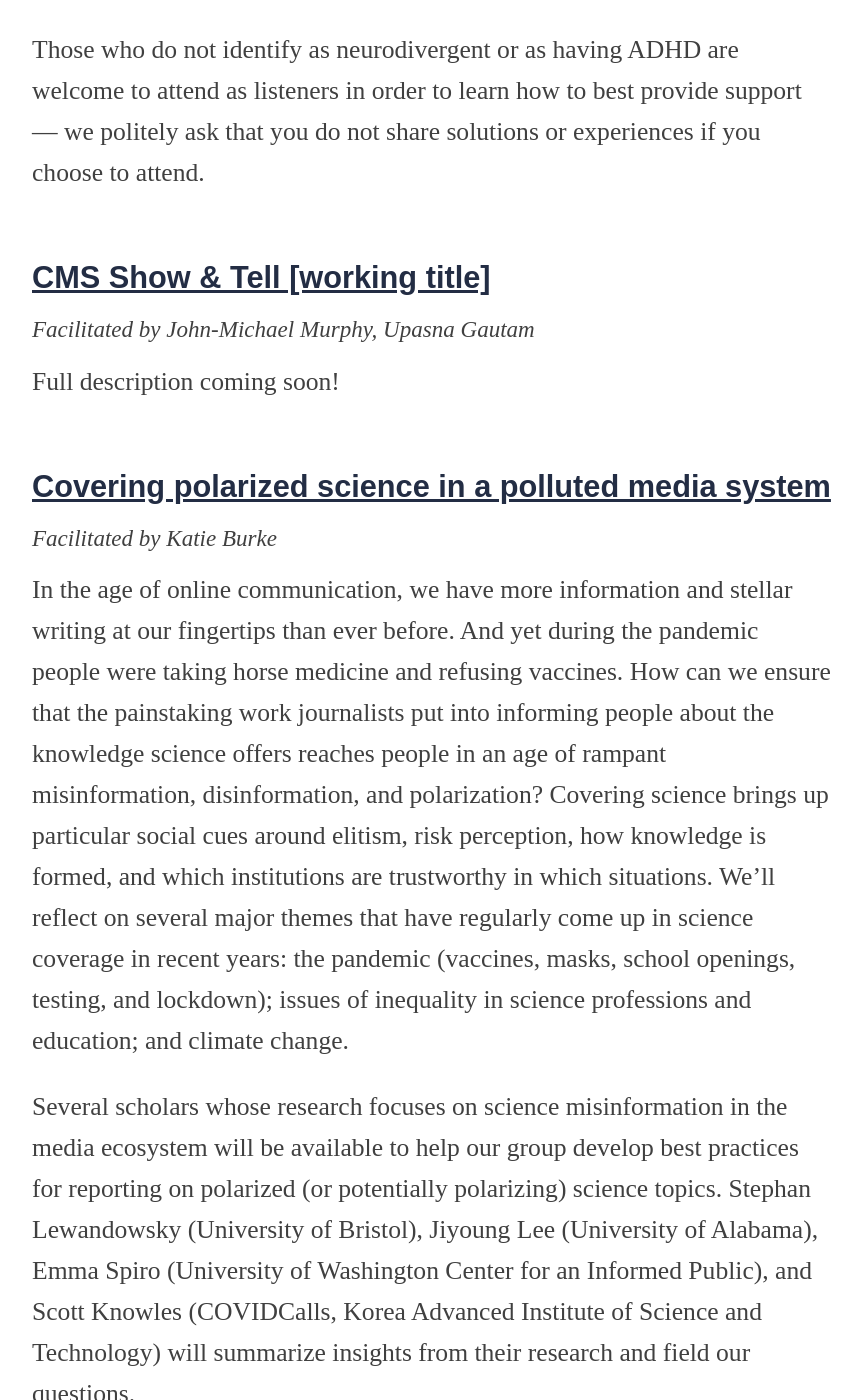
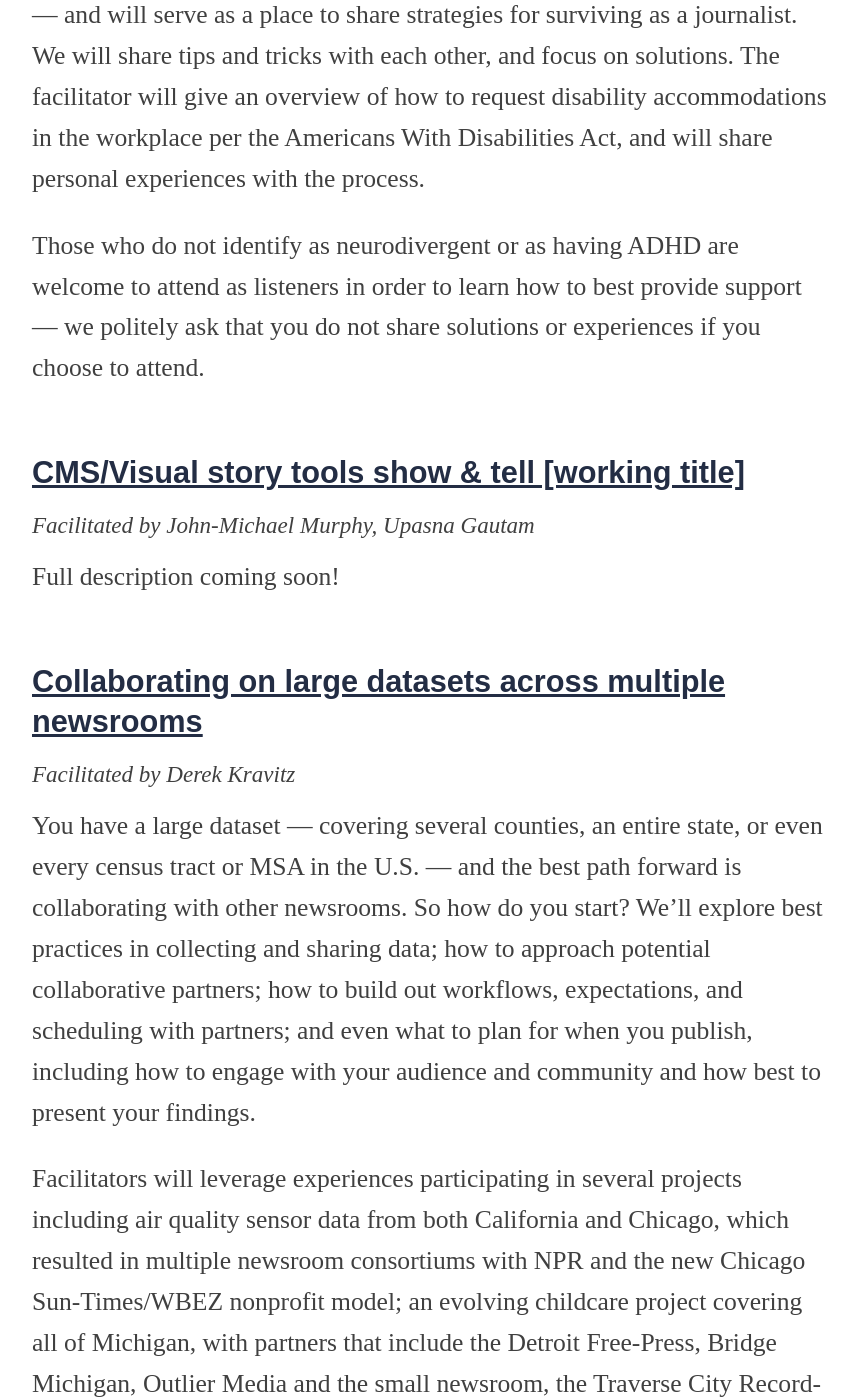
Before and after one commit to OpenNews/srccon-2022, a Jekyll site: the page built from program.md, in a window 1280 px wide and 1400 px high, scrolled down 2460 px. Shown: the whole window, without its empty margins (208-1070 px from the left). Built offline with Jekyll 4.4.1, drawn with Linux system fonts in a browser that asks for light colours; nearby versions of some CDN libraries; some web fonts are replaced; some of the changed text lies outside the part shown.

Commit message:
update program page

```diff
--- a/_data/sessions.yml
+++ b/_data/sessions.yml
@@ -13,9 +13,15 @@
   },
   {
     "id": "cms-show-tell",
-    "title": "CMS Show & Tell [working title]",
+    "title": "CMS/Visual story tools show & tell [working title]",
     "facilitators": "John-Michael Murphy, Upasna Gautam",
     "description": "Full description coming soon!"
+  },
+  {
+    "id": "collaboration-large-datasets",
+    "title": "Collaborating on large datasets across multiple newsrooms",
+    "facilitators": "Derek Kravitz",
+    "description": "You have a large dataset — covering several counties, an entire state, or even every census tract or MSA in the U.S. — and the best path forward is collaborating with other newsrooms. So how do you start? We’ll explore best practices in collecting and sharing data; how to approach potential collaborative partners; how to build out workflows, expectations, and scheduling with partners; and even what to plan for when you publish, including how to engage with your audience and community and how best to present your findings.\n\nFacilitators will leverage experiences participating in several projects including air quality sensor data from both California and Chicago, which resulted in multiple newsroom consortiums with NPR and the new Chicago Sun-Times/WBEZ nonprofit model; an evolving childcare project covering all of Michigan, with partners that include the Detroit Free-Press, Bridge Michigan, Outlier Media and the small newsroom, the Traverse City Record-Eagle; and the Documenting COVID-19 project's Uncounted death certificate error series, shortlisted for a Sigma Award as one of the country’s top data projects, which relied on seven reporters across five newsrooms in the USA TODAY network, including those in Mississippi, Missouri and Louisiana."
   },
   {
     "id": "polarized-science",
@@ -27,7 +33,7 @@
     "id": "trans-stories-cultural-awareness",
     "title": "Covering trans stories with cultural awareness, evidence, and data",
     "facilitators": "Kae Petrin",
-    "description": "Trans and nonbinary people are increasingly in the news, as states pass laws regulating access to healthcare, sports teams, and educational materials. But when you’re trying to frame stories about these issues, it can be hard to cut through misinformation, much less resolve ethical concerns. Even legacy media outlets that set the tone for industry coverage have outdated style guides. \n\nJoin a facilitated discussion on how to cover policies and data that impact an estimated 1.4 million adults and 150,000 youth in the United States. We’ll address best practices for: developing internal style guides, using flawed or limited data, asking about pronouns and identity, and finding sources to fact-check common misinformation.\n\nIf you feel like it, please come with examples of your newsroom’s written policies on quoting trans sources and covering trans issues! We will discuss some sample policies that are already publicly available."
+    "description": "Trans and nonbinary people are increasingly in the news, as states pass laws regulating access to healthcare, sports teams, and educational materials. But when you’re trying to frame stories about these issues, it can be hard to cut through misinformation, much less resolve ethical concerns. Even legacy media outlets that set the tone for industry coverage have outdated style guides.\n\nJoin a facilitated discussion on how to cover policies and data that impact an estimated 1.4 million adults and 150,000 youth in the United States. We’ll address best practices for: developing internal style guides, using flawed or limited data, asking about pronouns and identity, and finding sources to fact-check common misinformation.\n\nIf you feel like it, please come with examples of your newsroom’s written policies on quoting trans sources and covering trans issues! We will discuss some sample policies that are already publicly available."
   },
   {
     "id": "ending-things-well",
@@ -171,6 +177,6 @@
     "id": "lessons-covid-data",
     "title": "What lessons have we learned from publishing COVID data trackers?",
     "facilitators": "Darla Cameron, Ryan Murphy",
-    "description": "Full description coming soon!"
+    "description": "COVID-19 threw journalists everywhere into a daily data-tracking exercise with no notice and no guardrails. The pandemic brought skills and techniques normally reserved for well-understood topics like elections to the forefront of our coverage plans—without nearly enough time to make sure we understood the data ourselves, let alone communicate what it meant to readers.\n\nWe've overhauled our workflows; we've struggled with missing and incomplete data; we've stretched our teams and our development environments to their limits. A few years into this experiment (and collective experience), we need to take a step back and reflect:\n\n* Are we making data-driven dashboards for our readers or ourselves?\n* How do we keep sight of the fact that each number in these datasets represents a human life?\n* Projects like these draw a lot of traffic and praise—but are we staying focused on what's most valuable to the public?\n* And what did we learn (if anything!) that can contribute to other collaborative workflows?\n\nOur hope is to come out of this conversation with better ideas for tackling the technical and editorial logistics behind *very* open-ended data projects."
   }
 ]
--- a/program.md
+++ b/program.md
@@ -6,11 +6,17 @@
 
 # Our Program
 
-The SRCCON program is [hands-on and participatory](/attendees/), built around collaborative workshops and conversations, a series of thematic talks, and peer-led social activities. We'll continue to add details here as we get closer to SRCCON—starting right now with the amazing set of community-led sessions on this year's program!
+The SRCCON program is [hands-on and participatory](/attendees/), full of collaborative workshops and conversations, a series of thematic talks, and peer-led social activities. We'll continue to add details here as we get closer to SRCCON!
+
+## Talks
+
+We'll have three talks on our program this year—one each day, also available to watch in advance. Talks at SRCCON help create a foundation we can build on during conversations throughout the week.
+
+_More details about each talk coming soon!_
 
 ## Sessions
 
-We have a few session details and facilitators still to confirm, and some descriptions here may evolve between now and SRCCON. Thank you to everyone who submitted proposals, and to the [community panel](#community-review) that helped us during the review process! Our conference schedule this year will include the sessions below.
+Thank you to everyone who submitted proposals, and to the [community panel](#community-review) that helped us during the review process! We have a few session details and facilitators still to confirm, and some descriptions here may evolve between now and SRCCON. Our conference schedule this year will include the sessions below.
 
 <div class="session-proposal-list">{% comment %}The one-line if statement below is ugly but prevents massive whitespace in the template{% endcomment %}
 {% for proposal in site.data.sessions %}
```
